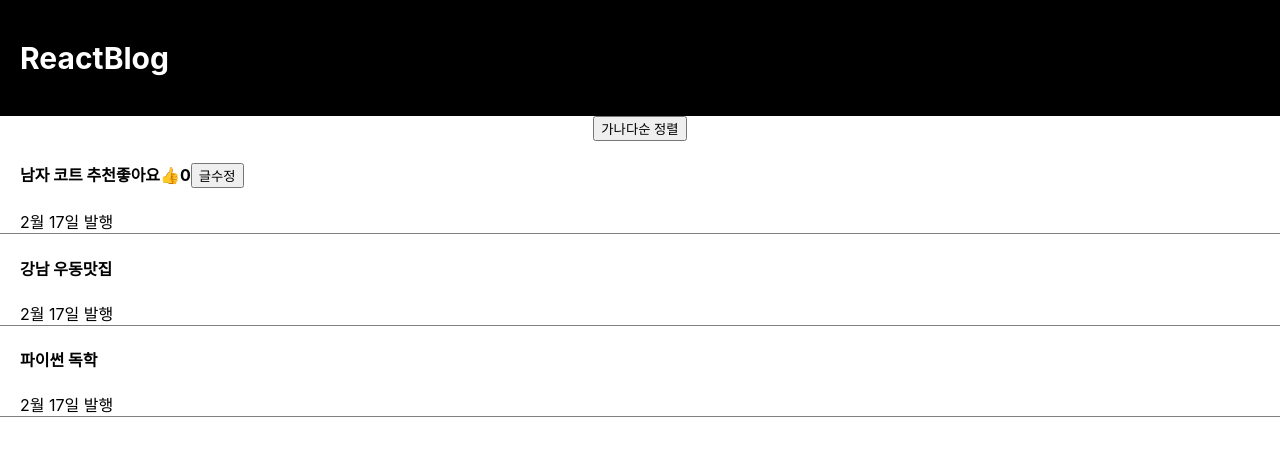
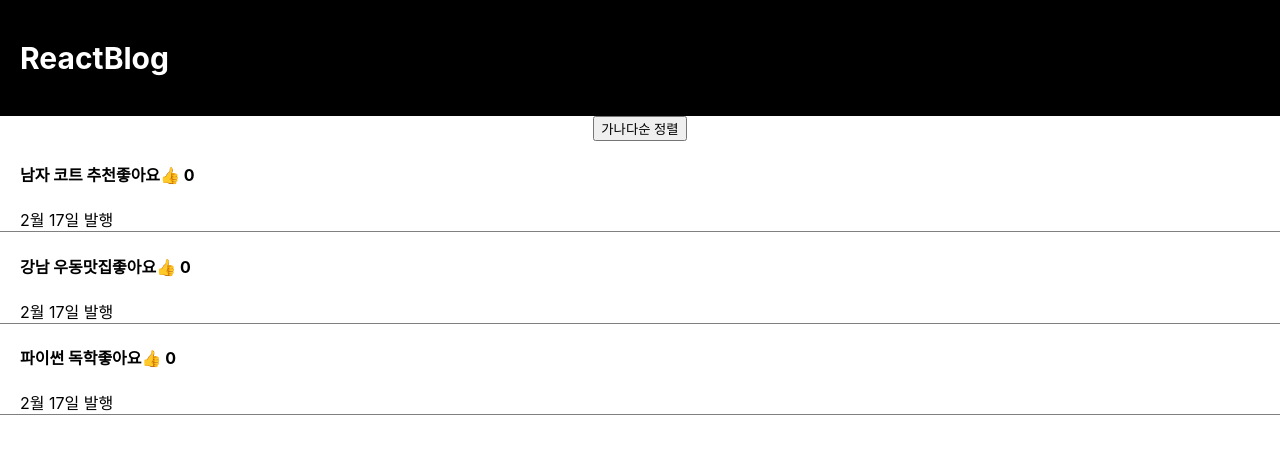
Before and after one commit to 0gun0/react-app, a React (Create React App) app: page / in a window 1280 px wide. Shown: the top 456 px of the page. Built offline with nearby package versions, Linux system fonts and the light colour scheme.

Commit message:
map - 좋아요 카운트

```diff
--- a/src/App.js
+++ b/src/App.js
@@ -10,7 +10,7 @@ function App() {
     "파이썬 독학",
   ]);
 
-  let [따봉, 따봉변경] = useState(0);
+  let [따봉, 따봉변경] = useState([0, 0, 0]);
 
   let [modal, setModal] = useState(false);
   let [unmodal, setUnModal] = useState(true);
@@ -35,7 +35,7 @@ function App() {
         가나다순 정렬
       </button>{" "}
       {/* 버튼 누르면 글제목 가나다순 정렬기능 만들기 array 정렬? */}
-      <div className="list">
+      {/* <div className="list">
         <h4>
           {" "}
           {글제목[0]}
@@ -73,7 +73,29 @@ function App() {
           {글제목[2]}{" "}
         </h4>
         <p2>2월 17일 발행</p2>
-      </div>
+      </div> */}
+      {글제목.map(function (a, i) {
+        return (
+          <div className="list" key="i">
+            <h4>
+              {" "}
+              {글제목[i]}
+              <span
+                onClick={() => {
+                  let copy = [...따봉];
+                  copy[i] = copy[i] + 1;
+                  따봉변경(copy);
+                }}
+              >
+                좋아요👍
+              </span>{" "}
+              {따봉[i]}
+              {/* 여기가 카운트 되는곳 */}
+            </h4>
+            <p2>2월 17일 발행</p2>
+          </div>
+        );
+      })}
       {
         // 조건식 ? 참일때 실행할코드 : 거짓일 때 실행할 코드
         modal == true ? <Modal /> : null
```
